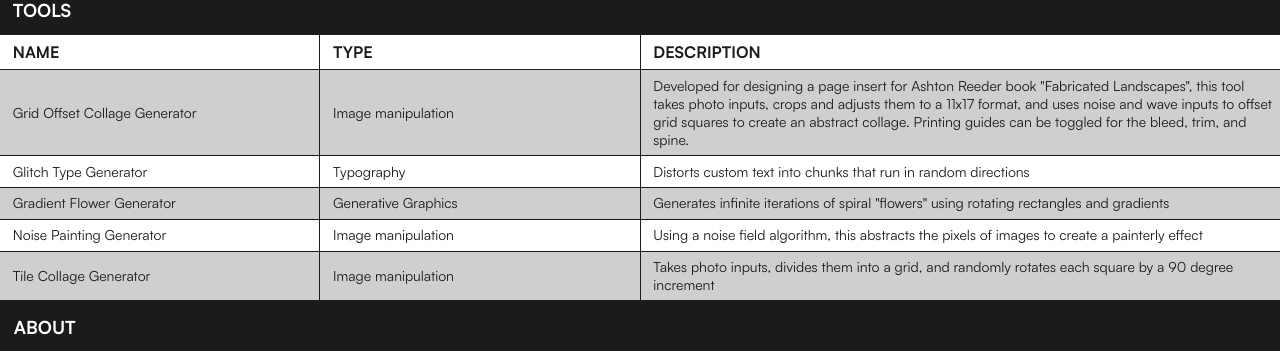
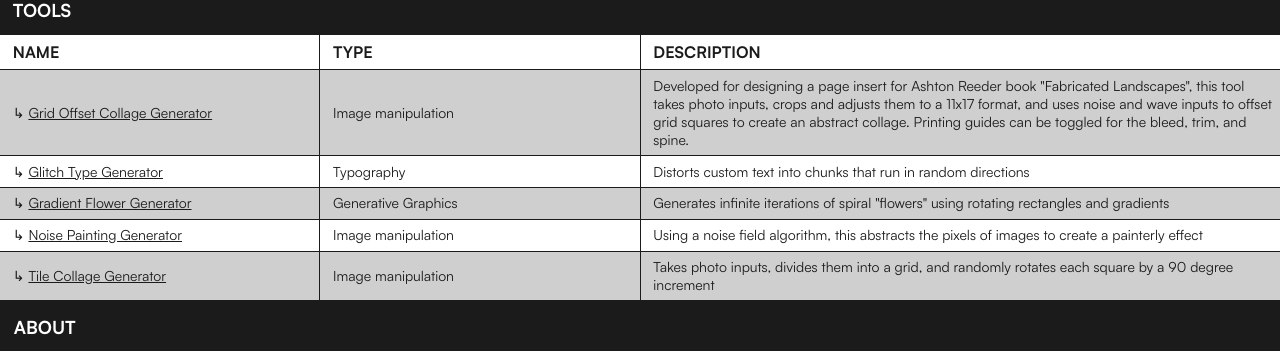
Before and after one commit to jake-welch-design/jakewelch.design_v5, a Vue app: page / in a window 1280 px wide. Shown: the part 820-1171 px from the top of the page. Built offline with nearby package versions, Linux system fonts and the light colour scheme.

Commit message:
Updates to tools section, resume

```diff
--- a/public/index.html
+++ b/public/index.html
@@ -7,7 +7,7 @@
   <meta name="viewport" content="width=device-width,initial-scale=1.0">
   <link rel="icon" href="<%= BASE_URL %>favicon.jpg">
   <title>
-    <%= htmlWebpackPlugin.options.title %>
+    jakewelch.design
   </title>
 </head>
 
@@ -17,7 +17,6 @@
         Please enable it to continue.</strong>
   </noscript>
   <div id="app"></div>
-  <!-- built files will be auto injected -->
 </body>
 
 </html>
--- a/src/App.vue
+++ b/src/App.vue
@@ -43,9 +43,6 @@
     z-index: 1000; /* Ensure the navbar is above other content */
   }
 
-  /* .content-container {
-} */
-
   .footer-container {
     position: sticky;
     z-index: 1000;
--- a/src/assets/css/main.css
+++ b/src/assets/css/main.css
@@ -82,6 +82,18 @@ a:hover {
   cursor: pointer;
 }
 
+.project-row:hover,
+.clicked-row {
+  background-color: var(--hover-color-bg);
+  color: var (--hover-color-text);
+}
+
+.project-row:hover a,
+.clicked-row a {
+  background-color: var(--hover-color-bg);
+  color: var(--hover-color-text);
+}
+
 ::selection {
   color: var(--hilight-color-text);
   background-color: var(--hilight-color-bg);
--- a/src/components/About-section.vue
+++ b/src/components/About-section.vue
@@ -16,7 +16,7 @@
         </div>
         <div class="resume-download">
           <a
-            href="/assets/files/WELCH_JAKE_Resume_2025_03_03.pdf"
+            href="/assets/files/WELCH_JAKE_Resume_2025_03_20.pdf"
             target="_blank"
           >
             ↳ Download my resume</a
@@ -94,6 +94,7 @@
   }
 
   .resume-download a:hover {
+    background-color: var(--primary);
     color: var(--secondary); /* Optional: Add hover effect */
   }
 
--- a/src/components/Tools.vue
+++ b/src/components/Tools.vue
@@ -3,7 +3,7 @@
     :class="{ 'project-row': true, 'clicked-row': isExpanded }"
     @click="toggleExpand"
   >
-    <td>{{ tool.name }}</td>
+    <td v-html="tool.name"></td>
     <td>{{ tool.type }}</td>
     <td>{{ tool.description }}</td>
   </tr>
--- a/src/data/tools.js
+++ b/src/data/tools.js
@@ -1,6 +1,6 @@
 export default [
   {
-    name: 'Grid Offset Collage Generator',
+    name: '↳ <a href="https://jake-welch-design.github.io/BOOK_COVER_DESIGN_TOOL/" target="_blank">Grid Offset Collage Generator</a>',
     type: 'Image manipulation',
     description:
       'Developed for designing a page insert for Ashton Reeder\n book "Fabricated Landscapes", this tool takes photo inputs, crops and adjusts them to a 11x17 format, and uses noise and wave inputs to offset grid squares to create an abstract collage.  Printing guides can be toggled for the bleed, trim, and spine.',
@@ -34,7 +34,7 @@ export default [
     ],
   },
   {
-    name: 'Glitch Type Generator',
+    name: '↳ <a href="https://jake-welch-design.github.io/Glitch_type_generator_tool/" target="_blank">Glitch Type Generator</a>',
     type: 'Typography',
     description:
       'Distorts custom text into chunks that run in random directions',
@@ -58,7 +58,7 @@ export default [
     ],
   },
   {
-    name: 'Gradient Flower Generator',
+    name: '↳ <a href="https://jake-welch-design.github.io/gradient-flower-tool/" target="_blank">Gradient Flower Generator</a>',
     type: 'Generative Graphics',
     description:
       'Generates infinite iterations of spiral "flowers" using rotating rectangles and gradients',
@@ -82,7 +82,7 @@ export default [
     ],
   },
   {
-    name: 'Noise Painting Generator',
+    name: '↳ <a href="https://jake-welch-design.github.io/noise-painting-generator/" target="_blank">Noise Painting Generator</a>',
     type: 'Image manipulation',
     description:
       'Using a noise field algorithm, this abstracts the pixels of images to create a painterly effect',
@@ -106,7 +106,7 @@ export default [
     ],
   },
   {
-    name: 'Tile Collage Generator',
+    name: '↳ <a href="https://jake-welch-design.github.io/tile-collage-generator/" target="_blank">Tile Collage Generator</a>',
     type: 'Image manipulation',
     description:
       'Takes photo inputs, divides them into a grid, and randomly rotates each square by a 90 degree increment',
--- a/vue.config.js
+++ b/vue.config.js
@@ -1,4 +1,3 @@
 module.exports = {
-  publicPath:
-    process.env.NODE_ENV === 'production' ? '/jakewelch.design_v5/' : '/',
+  publicPath: process.env.NODE_ENV === 'production' ? '/' : '/',
 };
```
Also changed, not shown: 2 other files (tests, documents, lock files or other folders).
